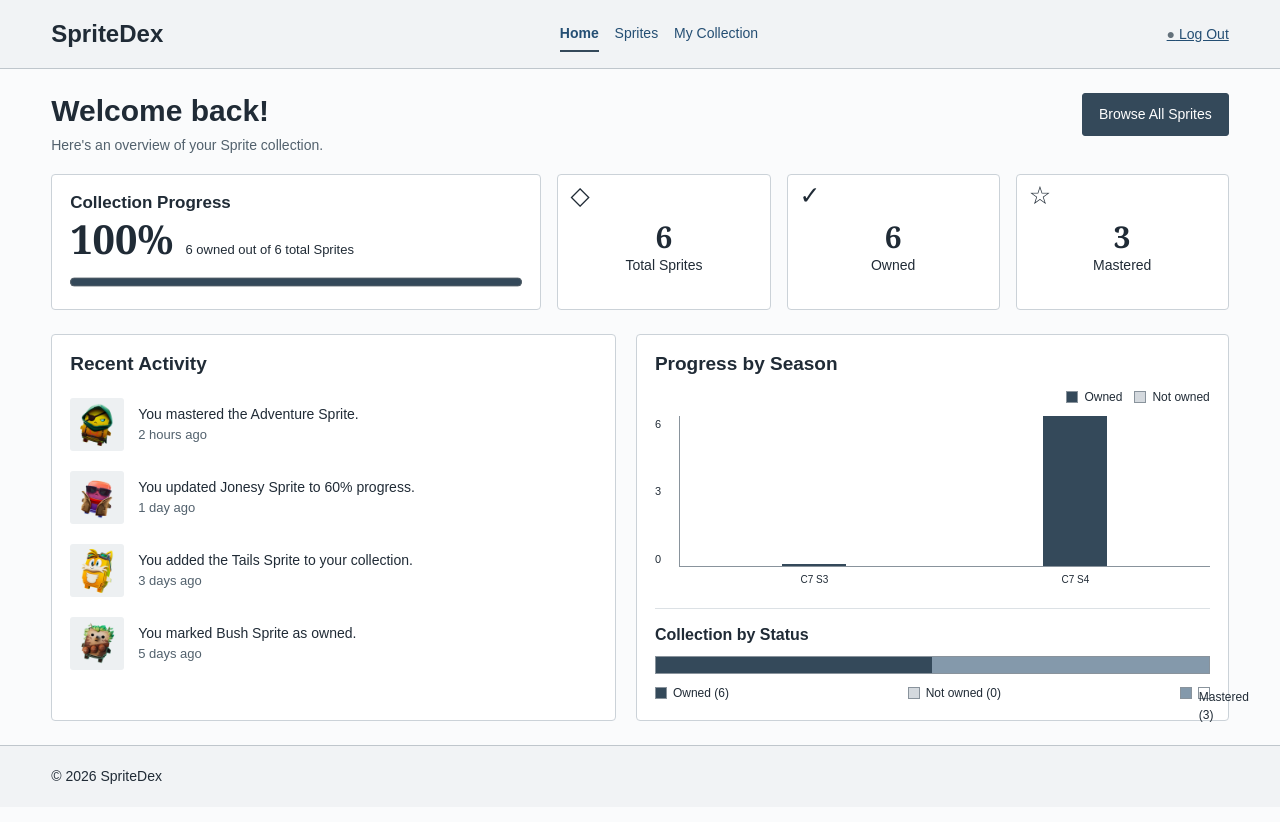
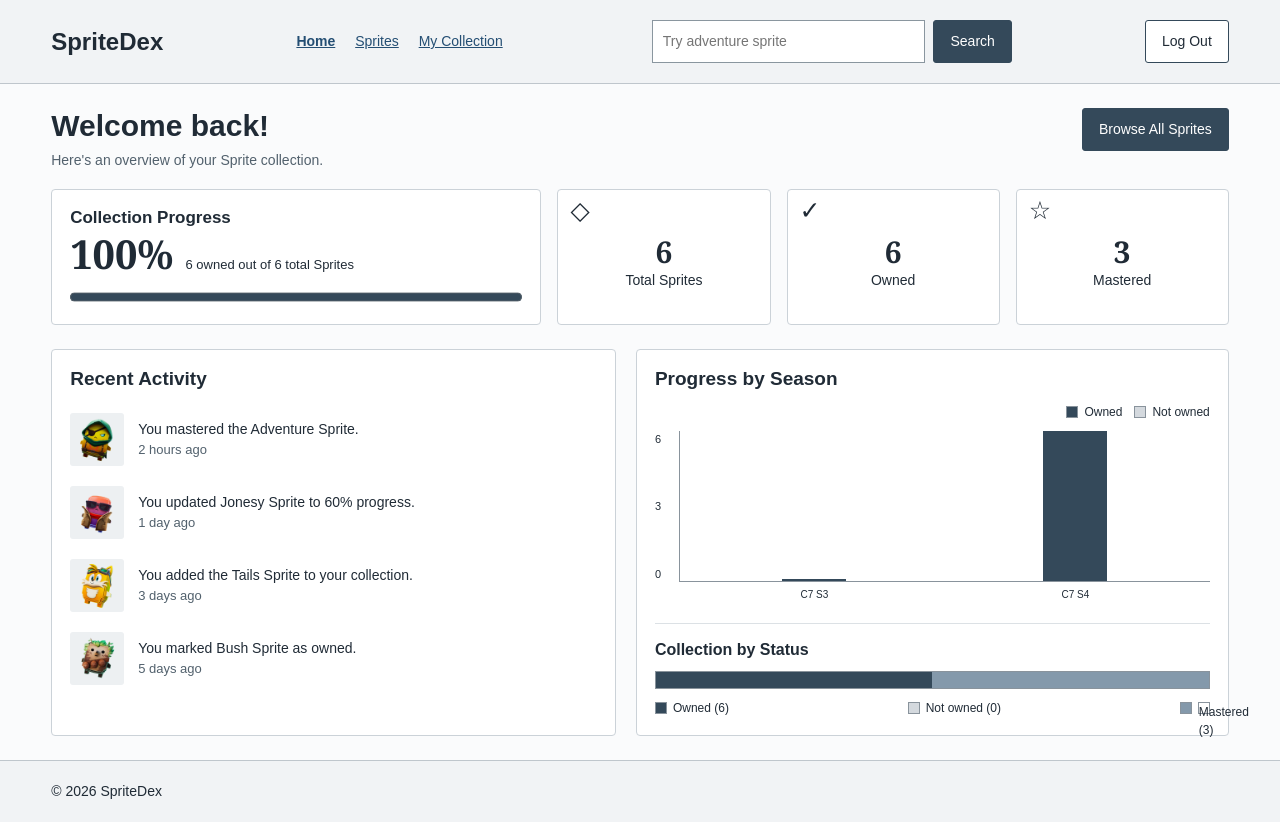
Before and after one commit to amattson2023F/CS5774_Project, a plain HTML site: page homealt.html in a window 1280 px wide. Drawn offline with Linux system fonts and the light colour scheme.

Commit message:
added search to every header

```diff
--- a/dashboard.css
+++ b/dashboard.css
@@ -11,37 +11,8 @@
     font-family: Georgia, serif;
 }
 
-.dashboard-page .primary-nav a {
-    text-decoration: none;
-}
-
-.dashboard-page .primary-nav a[aria-current="page"] {
-    border-bottom: 2px solid #34495a;
-}
-
 .dashboard-page .site-footer p {
     margin-bottom: 0;
-}
-
-.dashboard-page .site-header {
-    padding: 14px 0;
-}
-
-.dashboard-page .header-inner {
-    gap: 18px;
-    min-height: 40px;
-}
-
-.dashboard-page nav a {
-    margin-right: 12px;
-}
-
-.profile-link {
-    white-space: nowrap;
-}
-
-.profile-link span {
-    color: #64717b;
 }
 
 .dashboard {
--- a/homealt.html
+++ b/homealt.html
@@ -14,13 +14,20 @@
     <a class="skip-link" href="#main">Skip to main content</a>
     <header class="site-header">
         <div class="container header-inner">
-            <a class="brand" href="homealt.html">SpriteDex</a>
+            <a class="brand" href="homealt.html" aria-label="SpriteDex home">SpriteDex</a>
             <nav class="primary-nav" aria-label="Primary navigation">
                 <a href="homealt.html" aria-current="page">Home</a>
-                <a href="list.html">Sprites</a>
+                <a href="home.html#explore">Sprites</a>
                 <a href="list.html">My Collection</a>
             </nav>
-            <a class="profile-link" href="home.html" aria-label="Log out"><span aria-hidden="true">●</span> Log Out</a>
+            <form class="site-search" action="search.html" method="get" role="search" aria-label="Search SpriteDex">
+                <label class="visually-hidden" for="site-search-q">Search SpriteDex</label>
+                <input type="search" id="site-search-q" name="q" placeholder="Try adventure sprite">
+                <button class="button button-dark" type="submit">Search</button>
+            </form>
+            <div class="account-actions">
+                <a class="button" href="home.html">Log Out</a>
+            </div>
         </div>
     </header>
     <main class="container dashboard" id="main">
```
Also changed, not shown: add.html (+9 -2 lines), detail.html (+9 -2 lines), home.html (+2 -1 lines), list.html (+9 -2 lines), search.html (+1 -0 lines).
